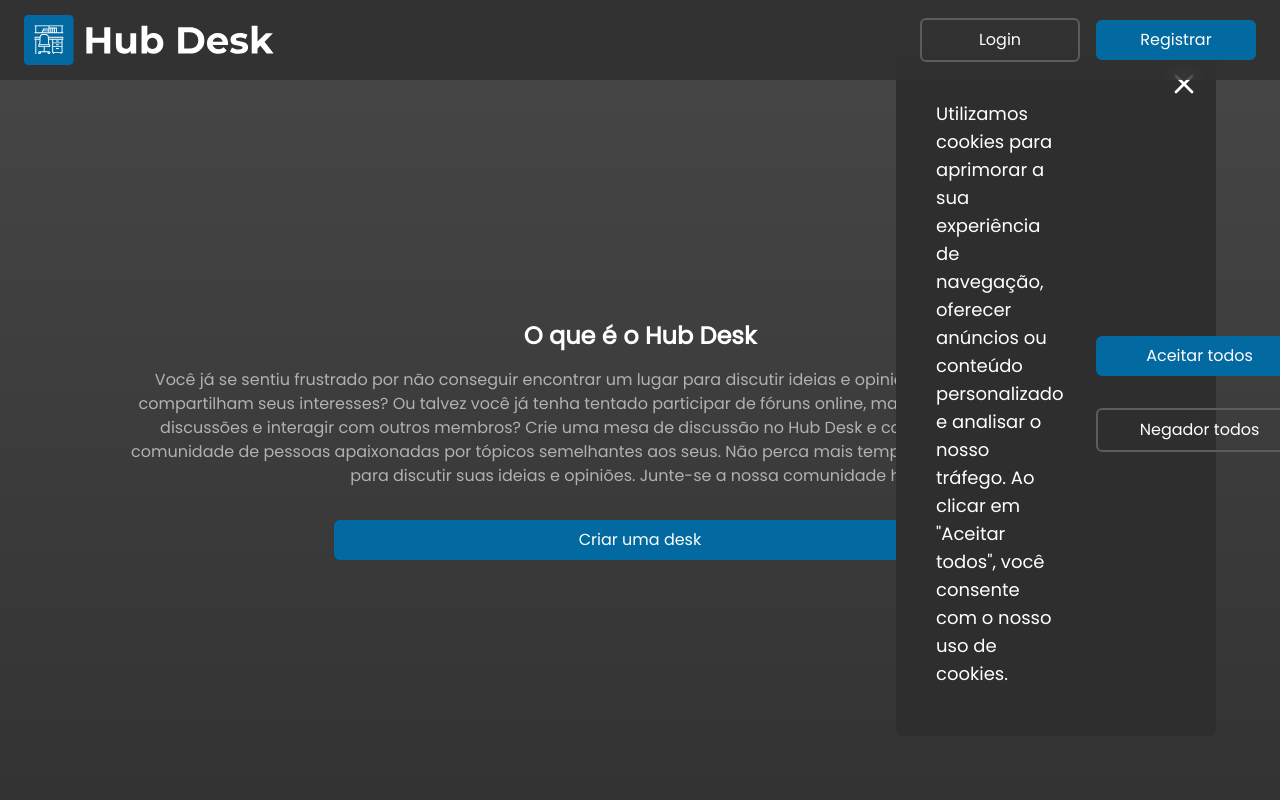
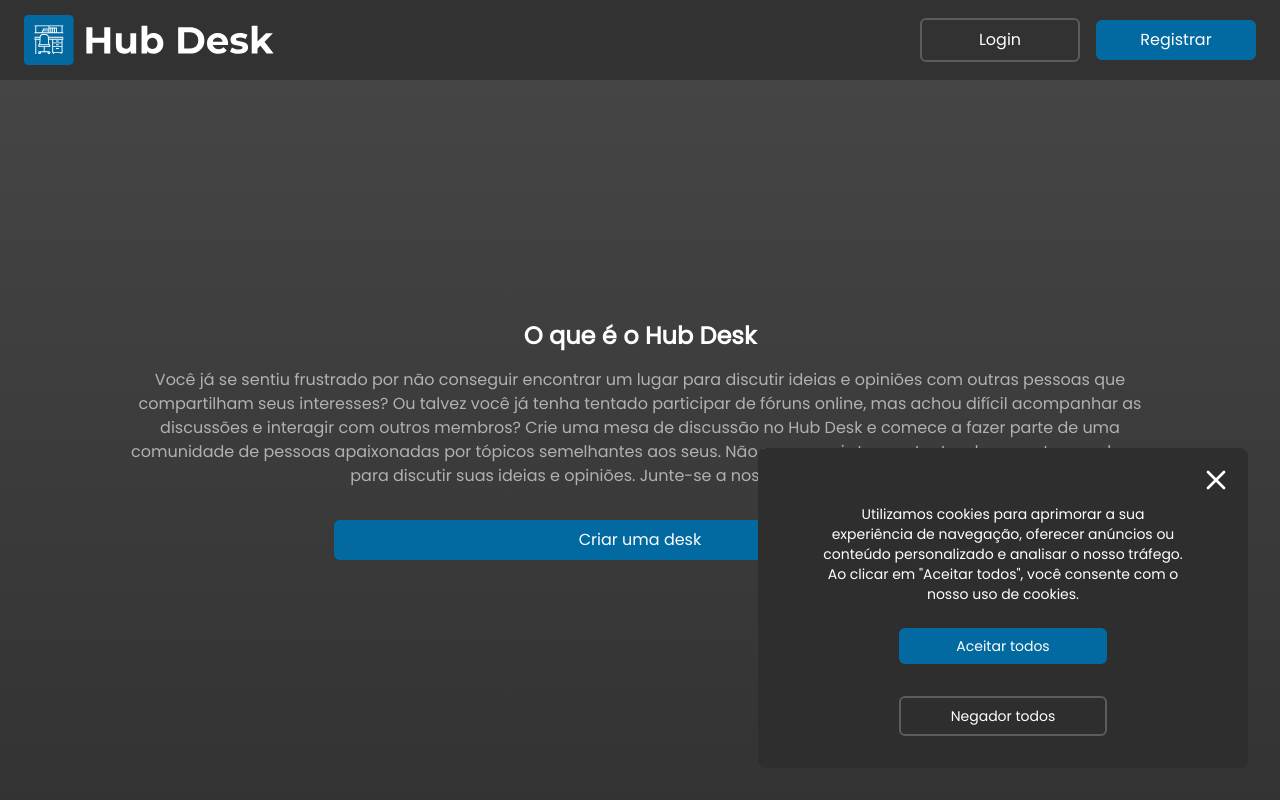
Before and after one commit to cguifernandes/hub-desk, a Next.js app: page / in a window 1280 px wide. Shown: the top 800 px of the page. Built offline with nearby package versions, Linux system fonts and the light colour scheme.

Commit message:
style(messages): adding framer motion to cookie message

```diff
--- a/src/components/messages/cookies.tsx
+++ b/src/components/messages/cookies.tsx
@@ -1,36 +1,56 @@
+'use client'
 import { X } from 'lucide-react'
 import Button from '../button'
 import Text from '../text'
 import clsx from 'clsx'
+import { useState } from 'react'
+import { motion } from 'framer-motion'
 
 /* eslint-disable react/no-unescaped-entities */
 const CookiesMessage = () => {
+  const [visible, setVisible] = useState(true)
+
   return (
-    <div
+    <>
+      {visible && (
+        <motion.div
+          initial={{ opacity: 0, translateY: 20 }}
+          animate={{ opacity: 1, translateY: 0 }}
+          transition={{ type: 'keyframes' }}
           className={clsx(
-        'fixed bottom-0 right-0 m-8 flex max-w-[320px] flex-col items-center md:bottom-8 md:right-8',
-        'justify-between rounded-lg bg-grey-600 p-10 pt-12 md:w-[690px] md:flex-row md:px-10 md:py-4',
+            'fixed bottom-8 right-8 flex w-[300px] flex-col items-center',
+            'justify-between rounded-lg bg-grey-600 px-10 py-8 md:w-[490px]',
           )}
         >
           <button className="group absolute right-4 top-4">
             <X
+              onClick={() => setVisible(!visible)}
               className="text-white transition-colors group-hover:text-white/60"
               size={32}
             />
           </button>
-      <Text
-        align="center"
-        className="pb-6 text-lg md:p-8 md:pl-0 md:!text-left"
-      >
+          <Text align="center" className="p-6 text-sm">
             Utilizamos cookies para aprimorar a sua experiência de navegação,
-        oferecer anúncios ou conteúdo personalizado e analisar o nosso tráfego.
-        Ao clicar em "Aceitar todos", você consente com o nosso uso de cookies.
+            oferecer anúncios ou conteúdo personalizado e analisar o nosso
+            tráfego. Ao clicar em "Aceitar todos", você consente com o nosso uso
+            de cookies.
           </Text>
           <div className="flex flex-col justify-evenly gap-y-8">
-        <Button text="Aceitar todos" className="w-52" />
-        <Button text="Negador todos" fill="empty" className="w-52" />
+            <Button
+              onClick={() => setVisible(!visible)}
+              text="Aceitar todos"
+              className="w-52 text-sm"
+            />
+            <Button
+              onClick={() => setVisible(!visible)}
+              text="Negador todos"
+              fill="empty"
+              className="w-52 text-sm"
+            />
           </div>
-    </div>
+        </motion.div>
+      )}
+    </>
   )
 }
 
```
Lines whose indentation alone changed are shown as unchanged.
